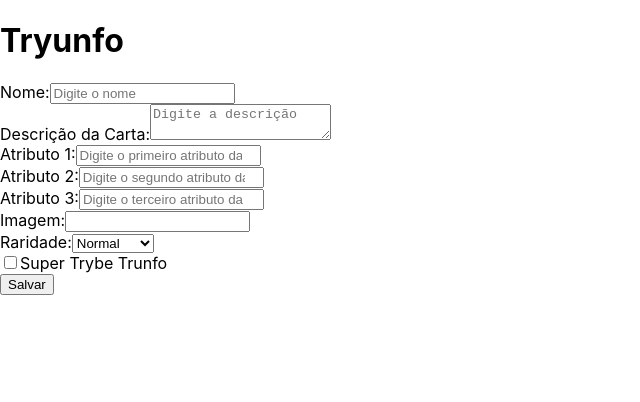
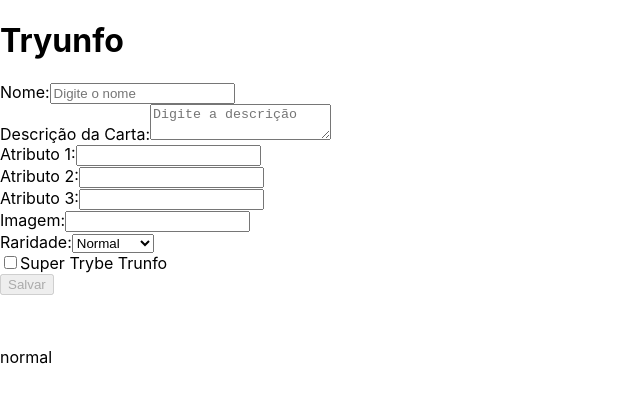
Before and after one commit to Rafael-Souza-97/super-trunfo, a React (Create React App) app: page / in a window 1280 px wide. Shown: the top 402 px of the page, without its empty margins (0-640 px from the left). Built offline with nearby package versions, Linux system fonts and the light colour scheme.

Commit message:
Adiciona Requisito 4

```diff
--- a/src/App.js
+++ b/src/App.js
@@ -3,16 +3,75 @@
 import Card from './components/Card';
 
 class App extends React.Component {
+  constructor() {
+    super();
+    this.state = {
+      cardName: '',
+      cardDescription: '',
+      cardAttr1: '',
+      cardAttr2: '',
+      cardAttr3: '',
+      cardImage: '',
+      cardRare: 'normal',
+      cardTrunfo: false,
+      hasTrunfo: false,
+      isSaveButtonDisabled: true,
+    };
+  }
+
+  onInputChange = ({ target }) => {
+    const { name } = target;
+    const value = target.type === 'checkbox' ? target.checked : target.value;
+
+    this.setState({ [name]: value });
+  }
+
   render() {
+    const {
+      cardName,
+      cardDescription,
+      cardAttr1,
+      cardAttr2,
+      cardAttr3,
+      cardImage,
+      cardRare,
+      cardTrunfo,
+      hasTrunfo,
+      isSaveButtonDisabled,
+    } = this.state;
+
     return (
       <div>
         <h1>Tryunfo</h1>
-        <Form />
-        <Card data-testid="name-card" />
+        <Form
+          cardName={ cardName }
+          cardDescription={ cardDescription }
+          cardAttr1={ cardAttr1 }
+          cardAttr2={ cardAttr2 }
+          cardAttr3={ cardAttr3 }
+          cardImage={ cardImage }
+          cardRare={ cardRare }
+          cardTrunfo={ cardTrunfo }
+          hasTrunfo={ hasTrunfo }
+          isSaveButtonDisabled={ isSaveButtonDisabled }
+          onInputChange={ this.onInputChange }
+        />
+
+        <Card
+          data-testid="name-card"
+          cardName={ cardName }
+          cardDescription={ cardDescription }
+          cardAttr1={ cardAttr1 }
+          cardAttr2={ cardAttr2 }
+          cardAttr3={ cardAttr3 }
+          cardImage={ cardImage }
+          cardRare={ cardRare }
+          cardTrunfo={ cardTrunfo }
+          onInputChange={ this.onInputChange }
+        />
       </div>
     );
   }
 }
-//
 
 export default App;
--- a/src/components/Card.jsx
+++ b/src/components/Card.jsx
@@ -27,7 +27,6 @@
           cardTrunfo === true && <p data-testid="trunfo-card">Super Trunfo</p>
         }
       </>
-
     );
   }
 }
--- a/src/components/Form.jsx
+++ b/src/components/Form.jsx
@@ -25,7 +25,7 @@
             Nome:
             <input
               type="text"
-              name="textNome"
+              name="cardName"
               id="textNome"
               placeholder="Digite o nome"
               value={ cardName }
@@ -39,7 +39,7 @@
           <label htmlFor="textArea">
             Descrição da Carta:
             <textarea
-              name="textArea"
+              name="cardDescription"
               id="textArea"
               placeholder="Digite a descrição"
               value={ cardDescription }
@@ -54,9 +54,8 @@
             Atributo 1:
             <input
               type="number"
-              name="number1"
+              name="cardAttr1"
               id="number1"
-              placeholder="Digite o primeiro atributo da carta"
               value={ cardAttr1 }
               onChange={ onInputChange }
               data-testid="attr1-input"
@@ -69,9 +68,8 @@
             Atributo 2:
             <input
               type="number"
-              name="number2"
+              name="cardAttr2"
               id="number2"
-              placeholder="Digite o segundo atributo da carta"
               value={ cardAttr2 }
               onChange={ onInputChange }
               data-testid="attr2-input"
@@ -84,9 +82,8 @@
             Atributo 3:
             <input
               type="number"
-              name="number3"
+              name="cardAttr3"
               id="number3"
-              placeholder="Digite o terceiro atributo da carta"
               value={ cardAttr3 }
               onChange={ onInputChange }
               data-testid="attr3-input"
@@ -99,7 +96,7 @@
             Imagem:
             <input
               type="text"
-              name="inputImage"
+              name="cardImage"
               id="inputImage"
               value={ cardImage }
               onChange={ onInputChange }
@@ -113,6 +110,7 @@
             Raridade:
             <select
               id="selectValue"
+              name="cardRare"
               value={ cardRare }
               onChange={ onInputChange }
               data-testid="rare-input"
@@ -129,6 +127,7 @@
             <input
               type="checkbox"
               id="checkbox"
+              name="cardTrunfo"
               checked={ cardTrunfo }
               onChange={ onInputChange }
               data-testid="trunfo-input"
@@ -141,6 +140,7 @@
           <button
             type="button"
             value="Salvar"
+            name="isSaveButtonDisabled"
             disabled={ isSaveButtonDisabled }
             onClick={ onSaveButtonClick }
             data-testid="save-button"
```
